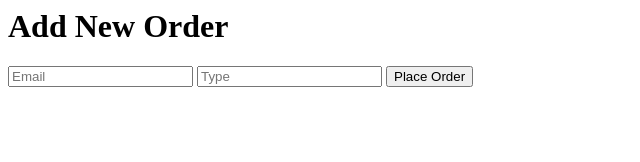
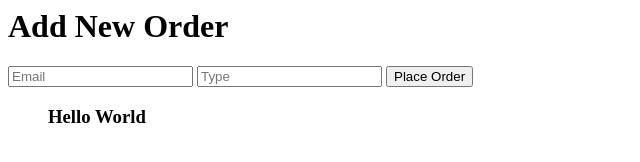
Before and after one commit to azamsharp/Week5-Day4, a plain HTML site: page index.html in a window 1280 px wide. Shown: the whole page, without its empty margins (0-640 px from the left). Drawn offline with Linux system fonts and the light colour scheme; no server answers.

Commit message:
initital

```diff
--- a/index.html
+++ b/index.html
@@ -8,7 +8,7 @@
         <button id = "placeOrderButton">Place Order</button>
 
         <ul id = "ordersUL">
-
+            <h3>Hello World</h3>
         </ul>
 
         <script src = "js/app.js"></script>
```
